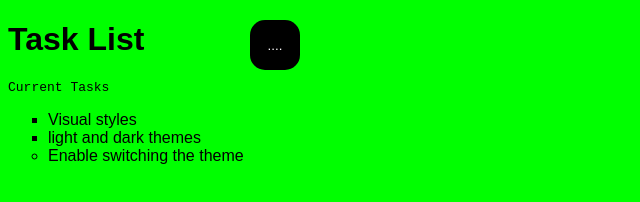
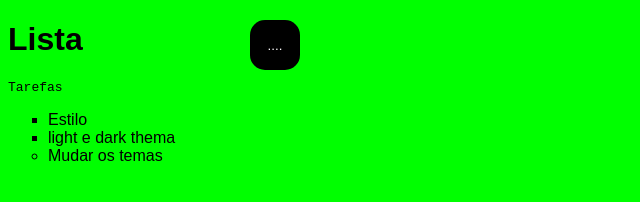
Before and after one commit to Gabr1ell1/ProjetoJS, a plain HTML site: page index.html in a window 1280 px wide. Shown: the whole page, without its empty margins (0-640 px from the left). Drawn offline with Linux system fonts and the light colour scheme.

Commit message:
Update index.html

```diff
--- a/index.html
+++ b/index.html
@@ -7,13 +7,13 @@
 </head>
 <body class="light-theme">
 
-    <h1>Task List</h1>
+    <h1>Lista</h1>
 
-    <p id="msg">Current Tasks</p>
+    <p id="msg">Tarefas</p>
     <ul>
-        <li class="list">Visual styles</li>
-        <li class="list">light and dark themes</li>
-        <li>Enable switching the theme</li>
+        <li class="list">Estilo</li>
+        <li class="list">light e dark thema</li>
+        <li>Mudar os temas</li>
     </ul>
 
 
```
